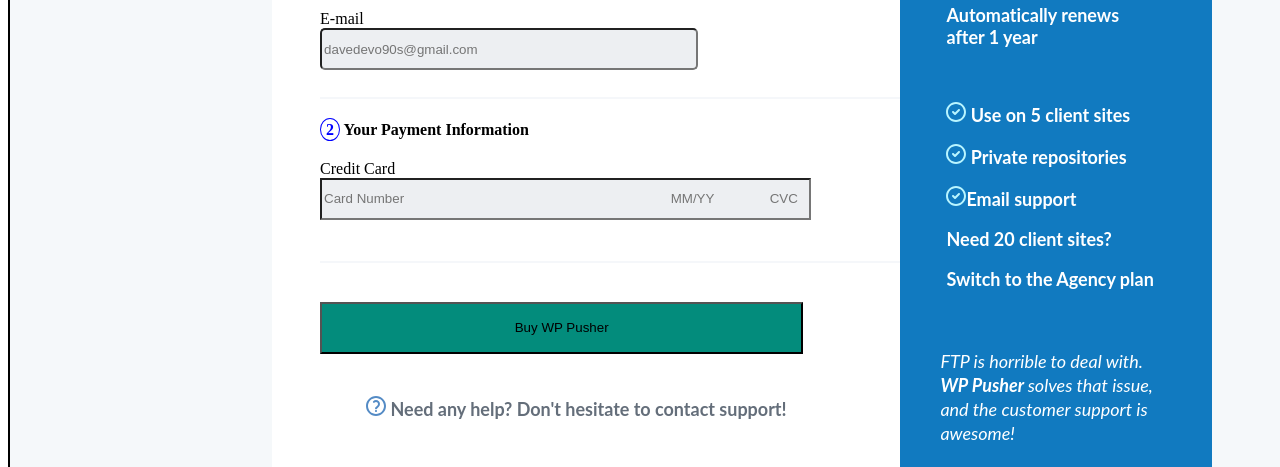
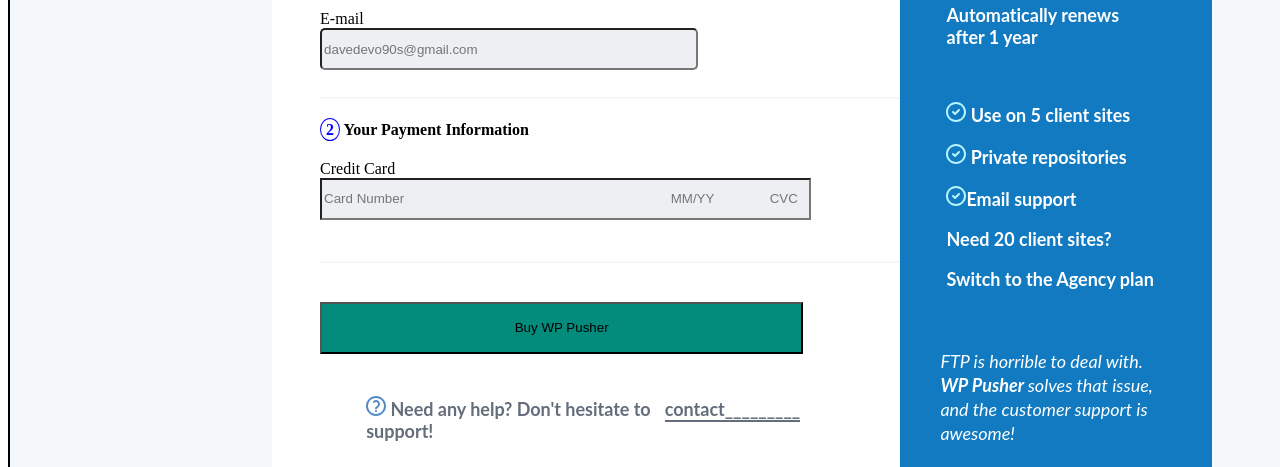
Before and after one commit to thickthumb/figma2, a plain HTML site: page index.html in a window 1280 px wide. Shown: the part 479-946 px from the top of the page. Drawn offline with Linux system fonts and the light colour scheme.

Commit message:
some extra touch

```diff
--- a/index.html
+++ b/index.html
@@ -66,7 +66,7 @@
             <p>
                 <svg xmlns="http://www.w3.org/2000/svg" width="20" height="20" viewBox="0 0 20 20" fill="none">
                     <path fill-rule="evenodd" clip-rule="evenodd" d="M0 10C0 15.5228 4.47715 20 10 20C15.5228 20 20 15.5228 20 10C20 4.47715 15.5228 0 10 0C4.47715 0 0 4.47715 0 10ZM18 10C18 14.4183 14.4183 18 10 18C5.58172 18 2 14.4183 2 10C2 5.58172 5.58172 2 10 2C14.4183 2 18 5.58172 18 10ZM11.4142 6.58579C12.1953 7.36683 12.1953 8.63317 11.4142 9.41421L9.29333 11.5325C8.90257 11.9227 8.90217 12.5559 9.29245 12.9467C9.68273 13.3374 10.3159 13.3378 10.7067 12.9475L12.828 10.8289C14.3905 9.26633 14.3905 6.73367 12.8284 5.17157C11.2663 3.60948 8.73367 3.60948 7.17157 5.17157C6.78105 5.5621 6.78105 6.19526 7.17157 6.58579C7.5621 6.97631 8.19526 6.97631 8.58579 6.58579C9.36683 5.80474 10.6332 5.80474 11.4142 6.58579ZM10 16C10.5523 16 11 15.5523 11 15C11 14.4477 10.5523 14 10 14C9.44771 14 9 14.4477 9 15C9 15.5523 9.44771 16 10 16Z" fill="#548BC5"/>
-                </svg> <strong> Need any help?</strong>  Don't hesitate to contact support!
+                </svg> <strong> Need any help? </strong>  Don't hesitate to<span class="line">contact_________</span>  <br>    support!
             </p>
             <img src="/figma2/Assets/powered_by_stripe.png" alt="img for powered with strip">
         </div>
--- a/style.css
+++ b/style.css
@@ -169,7 +169,22 @@ font-style: normal;
 font-weight: 700;
 line-height: normal;
 letter-spacing: -0.00094rem;
+
+
+span.line {
+    color: #646E7A;
+font-family: Lato;
+font-size: 1.125rem;
+font-style: normal;
+font-weight: 700;
+line-height: normal;
+letter-spacing: -0.00094rem;
+border-bottom: 2px solid;
+
     }
+
+}
+
 
 }
 .last, #lname {
```
